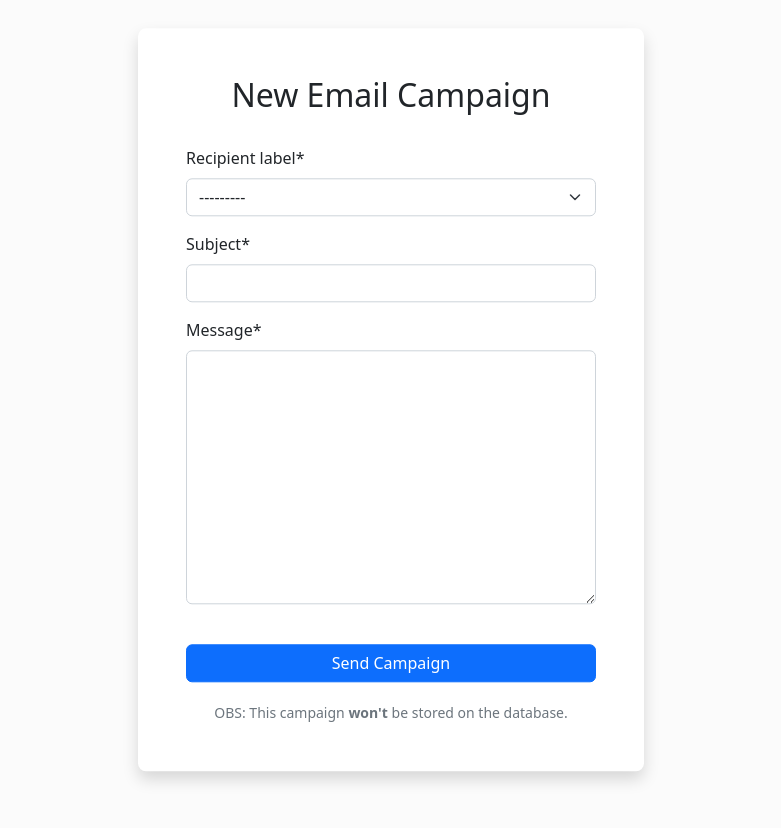
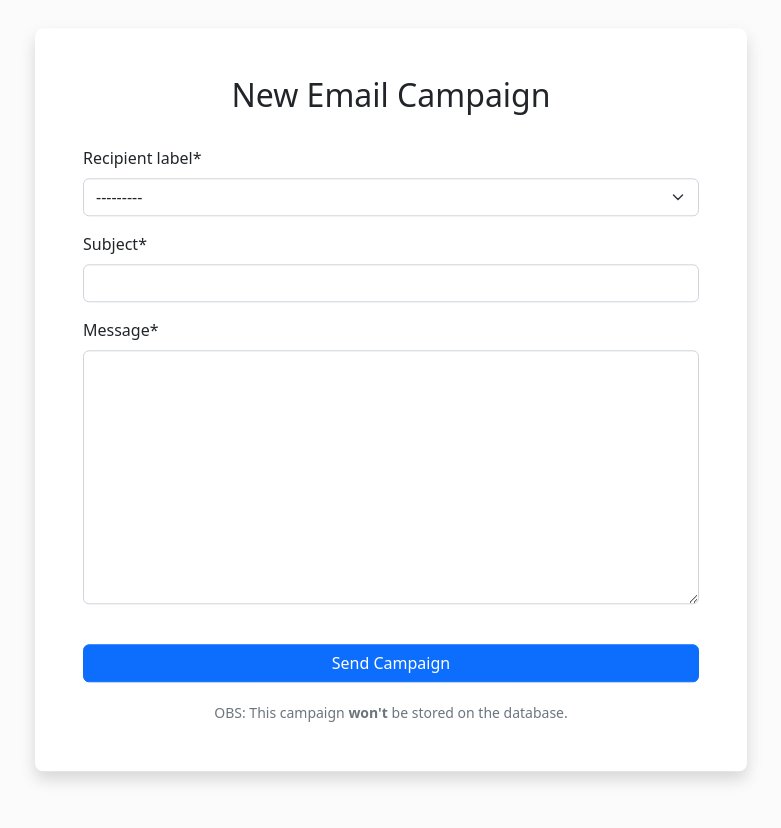
Before and after one commit to thalestmm/UltraProject, a Django app: page /mkt/email-campaign in a window 1280 px wide. Shown: the whole page, without its empty margins (249-1030 px from the left). After the commit the page ends 783 px from the top, so only its background shows below. Run offline with Django 4.2, Linux system fonts and the light colour scheme; a user stored in the database is signed in; data comes from the database, SQL or seed files in the repository; both versions use the stored data as it was after the commit; some libraries are stand-ins or nearby versions.

Commit message:
Updated aux pages

```diff
--- a/UltraProject/main/templates/main/privacy_policy.html
+++ b/UltraProject/main/templates/main/privacy_policy.html
@@ -1,7 +1,9 @@
 {% extends "main/base.html" %}
 
+{% block title %}Política de Privacidade{% endblock %}
+
 {% block content %}
-<div id="content" class="row">
+<div id="content" class="row mb-5 mx-auto">
     <div class="col-1 col-sm-2"></div>
     <div class="col-md shadow rounded-3 bg-body p-4 mb-10">
         <h2><strong>Política de Privacidade e Segurança</strong></h2>
--- a/UltraProject/main/templates/main/terms.html
+++ b/UltraProject/main/templates/main/terms.html
@@ -4,7 +4,7 @@
 
 {% block content %}
 <div class="row mx-auto">
-<div class="col-md-2"></div>
+<div class="col-1 col-sm-1 col-md-2"></div>
 <div class="col-md shadow rounded-3 bg-body p-4 mb-10">
 <h2><strong>Termos e Condições de Uso</strong></h2>
 <hr>
@@ -110,7 +110,7 @@
 <p>Este Termo de uso é valido a partir de 23 de julho de 2023.</p>
 <p> </p>
 </div>
-<div class="col-md-2"></div>
+<div class="col-1 col-sm-1 col-md-2"></div>
 </div>
 <br>
 <br>
--- a/UltraProject/marketing/templates/marketing/email_campaign.html
+++ b/UltraProject/marketing/templates/marketing/email_campaign.html
@@ -5,9 +5,9 @@
 {% load crispy_forms_tags %}
 
 {% block content %}
-    <div class="container-sm position-absolute top-50 start-50 translate-middle p-5">
+    <div class="container-sm position-absolute top-50 start-50 translate-middle p-4">
         <div class="row mx-auto">
-            <div class="col-md-3"></div>
+            <div class="col-1 col-sm-1 col-md-1 col-lg-2 col-xxl-3"></div>
             <div class="col-md shadow rounded-3 bg-body p-5 m-2"  id="content">
                 <h2 class="text-center">New Email Campaign</h2><br>
                 <form method="post">
@@ -21,7 +21,7 @@
                     </div>
                 </form>
             </div>
-            <div class="col-md-3"></div>
+            <div class="col-1 col-sm-1 col-md-1 col-lg-2 col-xxl-3"></div>
         </div>
 
     </div>
--- a/UltraProject/marketing/views.py
+++ b/UltraProject/marketing/views.py
@@ -83,4 +83,6 @@ def email_campaign(request):
             # SEND EMAIL -> INCLUDING LEAD DATA FOR CUSTOM EMAILS
             pass
 
-    return render(request, "marketing/email_campaign.html", {"form": form})
+        return HttpResponseRedirect("/mkt/email-campaign")
+
+    return render(request, "marketing/email_campaign.html", {"form": form, "redirect": False})
```
Also changed, not shown: UltraProject/db.sqlite3.
